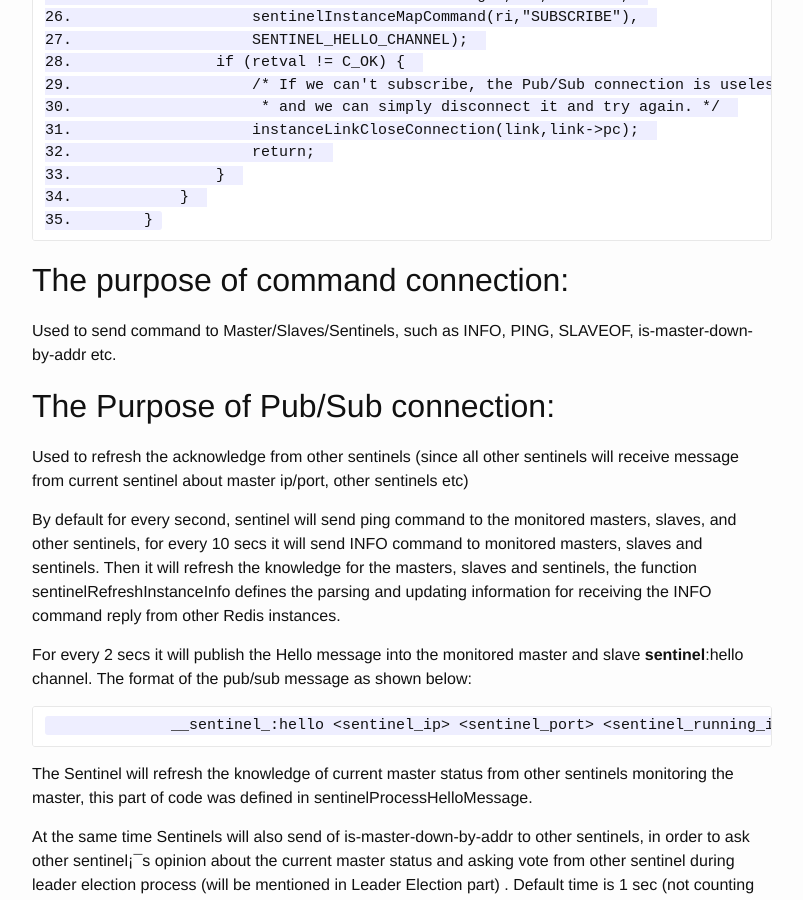
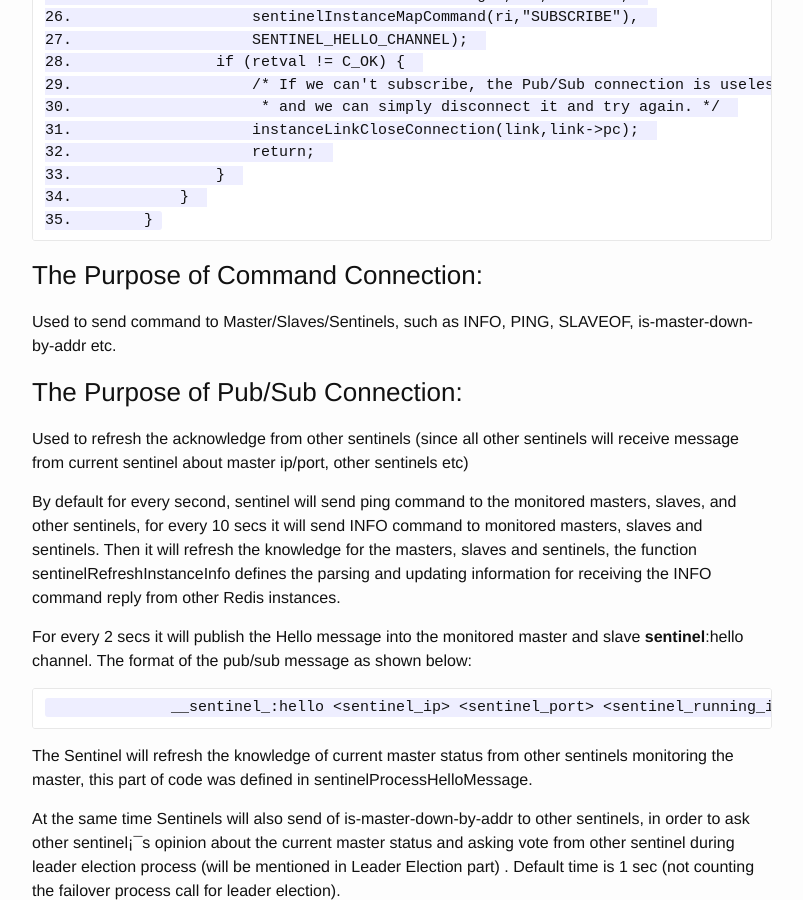
Before and after one commit to hwware/hwware.github.io, a Jekyll site: the page built from _posts/2020-02-18-redis-sentinel-(3)-Sentinel-Network-Connection-and-Tilt-Mode.markdown, in a window 1280 px wide and 900 px high, scrolled down 1585 px. Shown: the whole window, without its empty margins (238-1041 px from the left). Built offline with Jekyll 4.4.1, drawn with Linux system fonts in a browser that asks for light colours.

Commit message:
update blog

````diff
--- a/_posts/2020-02-18-redis-sentinel-(3)-Sentinel-Network-Connection-and-Tilt-Mode.markdown
+++ b/_posts/2020-02-18-redis-sentinel-(3)-Sentinel-Network-Connection-and-Tilt-Mode.markdown
@@ -75,9 +75,9 @@ Each Sentinel will have two connections with each masters and slaves, the Comman
 35.	   }
 ```
 
-## The purpose of command connection:
+### The Purpose of Command Connection:
 Used to send command to Master/Slaves/Sentinels, such as INFO, PING, SLAVEOF, is-master-down-by-addr etc.
-## The Purpose of Pub/Sub connection:
+### The Purpose of Pub/Sub Connection:
 Used to refresh the acknowledge from other sentinels (since all other sentinels will receive message from current sentinel about master ip/port, other sentinels etc)
 
 
````
